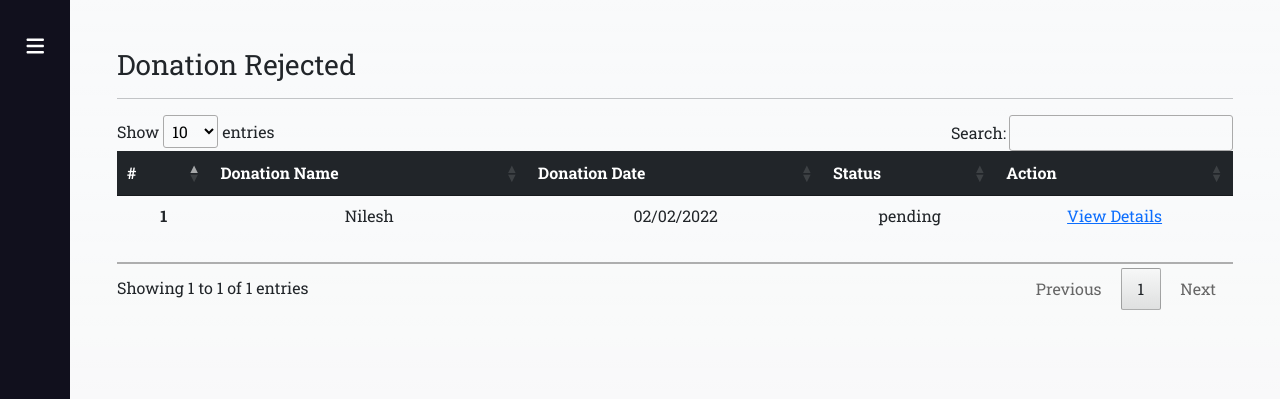
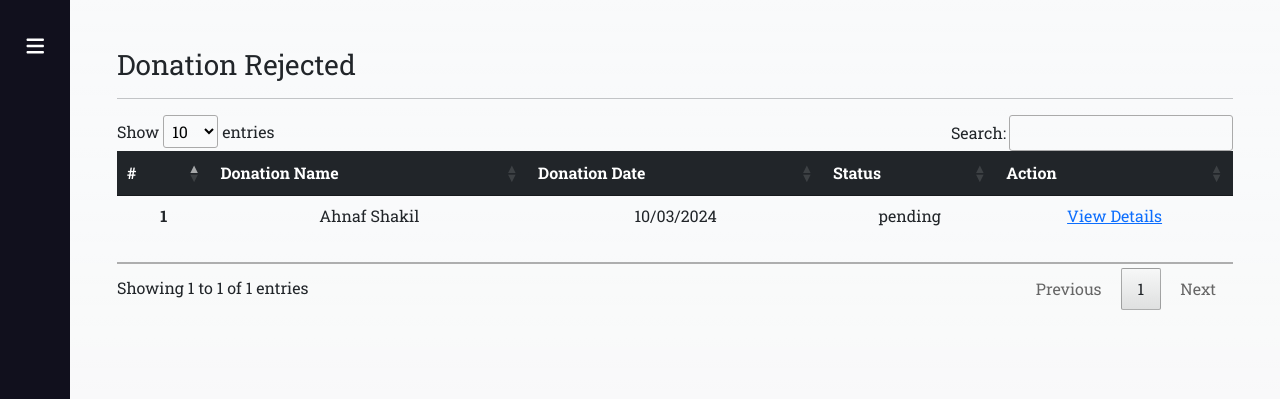
Before and after one commit to saifurc42/Charity-Donation-Platform-Volunteer-Opportunites, a Django app: page /rejected-donation/ in a window 1280 px wide. Shown: the top 399 px of the page. Run offline with Django 5.2, Linux system fonts and the light colour scheme; some libraries are stand-ins or nearby versions.

Commit message:
Update rejected-donation.html

```diff
--- a/app/templates/rejected-donation.html
+++ b/app/templates/rejected-donation.html
@@ -17,8 +17,8 @@
         <tbody>
             <tr class="text-center">
                 <th>1</th>
-                <td>Nilesh</td>
-                <td> 02/02/2022</td>
+                <td>Ahnaf Shakil</td>
+                <td> 10/03/2024</td>
                 <td>pending</td>
                 <td><a href="{% url 'view_donationdetail' 2 %}">View Details</a></td>
               </tr>
```
